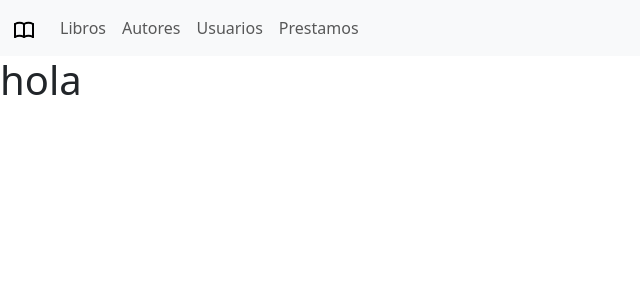
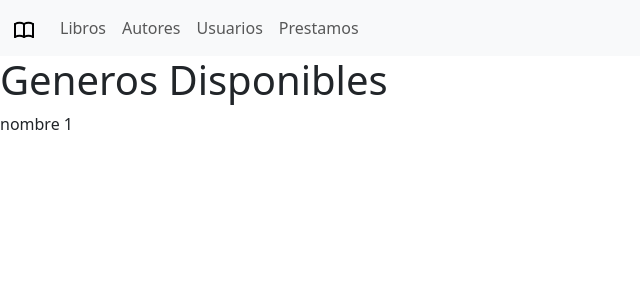
Before and after one commit to matiassciarra/tp-gestion-biblioteca, a React (Vite) app in the folder frontend/: page /generos/1 in a window 1280 px wide. Shown: the top 300 px of the page, without its empty margins (0-640 px from the left). Built offline with nearby package versions, Linux system fonts and the light colour scheme.

Commit message:
GENERO READY

```diff
--- a/frontend/src/App.jsx
+++ b/frontend/src/App.jsx
@@ -6,7 +6,9 @@ import {HomeScreen} from './pages/HomeScreen'
 import {TodoLibros,OneLibro,PantallaMainLibro} from "./pages/Libros/exportLibros";
 import {AutoresMain , AllAutores,OneAutor} from "./pages/Autores/Autores"
 import { getAllAutores , getAutor} from "./service/autores";
-
+//TODO:aca van las importacions de genero
+import { UnGenero,AllGeneros,Genero } from './pages/Genero/Genero';
+import { getAllGenero } from './service/generos';
 // Crear una instancia del navegador
 
 export default function App() {
@@ -17,7 +19,12 @@ export default function App() {
                 <Route index element={<AllAutores/>} loader={getAllAutores}/>
                 <Route path=':id' loader={({ params }) => getAutor(params.id)} element={<OneAutor/>}/>
             </Route>
+            <Route path='generos/*' element={<Genero/>}>
+                <Route index loader={getAllGenero} element={<AllGeneros/>}/>
+                <Route path=':nombreGenero' element={< UnGenero/>} />
+            </Route>
             <Route path='*' element={<h1>hola</h1>}></Route>
+
           </Route>
         )
       )
--- /dev/null
+++ b/frontend/src/pages/Genero/AllGeneros.jsx
@@ -0,0 +1,17 @@
+import { useLoaderData } from "react-router-dom"
+
+export const AllGeneros=()=>{
+    const res = useLoaderData()
+    console.log(res);
+    return (
+        <div className="container-fluid text-bg-secondary p-3">
+            {
+                res.map(({id_genero, nombre})=>(
+                    <article className="card card-body" key={id_genero}>
+                        <p className="card-title">{nombre}</p>
+                    </article>
+                ))
+            }
+        </div>
+    )
+}
--- /dev/null
+++ b/frontend/src/pages/Genero/Genero.js
@@ -0,0 +1,7 @@
+import { AllGeneros as All } from "./AllGeneros";
+import { UnGenero as Uno} from "./UnGenero";
+import { Genero as Main } from "./GeneroInicio";
+
+export const AllGeneros = All;
+export const UnGenero = Uno;
+export const Genero = Main;
--- /dev/null
+++ b/frontend/src/pages/Genero/GeneroInicio.jsx
@@ -0,0 +1,13 @@
+import React, { Fragment } from "react";
+import {Outlet} from 'react-router-dom'
+export const Genero = ()=>{
+    console.log(Genero);
+    return(
+        <>
+        <h1>Generos Disponibles</h1>
+        <Outlet/>
+
+
+        </>
+    )
+}
--- /dev/null
+++ b/frontend/src/pages/Genero/UnGenero.jsx
@@ -0,0 +1,10 @@
+import { useParams } from "react-router-dom"
+
+export const UnGenero =()=>{
+    const {nombreGenero} = useParams()
+    return(
+        <>
+            <p>nombre {nombreGenero}</p>
+        </>
+    )
+}
--- /dev/null
+++ b/frontend/src/service/generos.js
@@ -0,0 +1,6 @@
+const URL ='http://localhost:3002/api/generos'
+
+export const getAllGenero = async()=>{
+    const res= await fetch(URL)
+    return res.json()
+}
```
Also changed, not shown: 2 other files (tests, documents, lock files or other folders).
